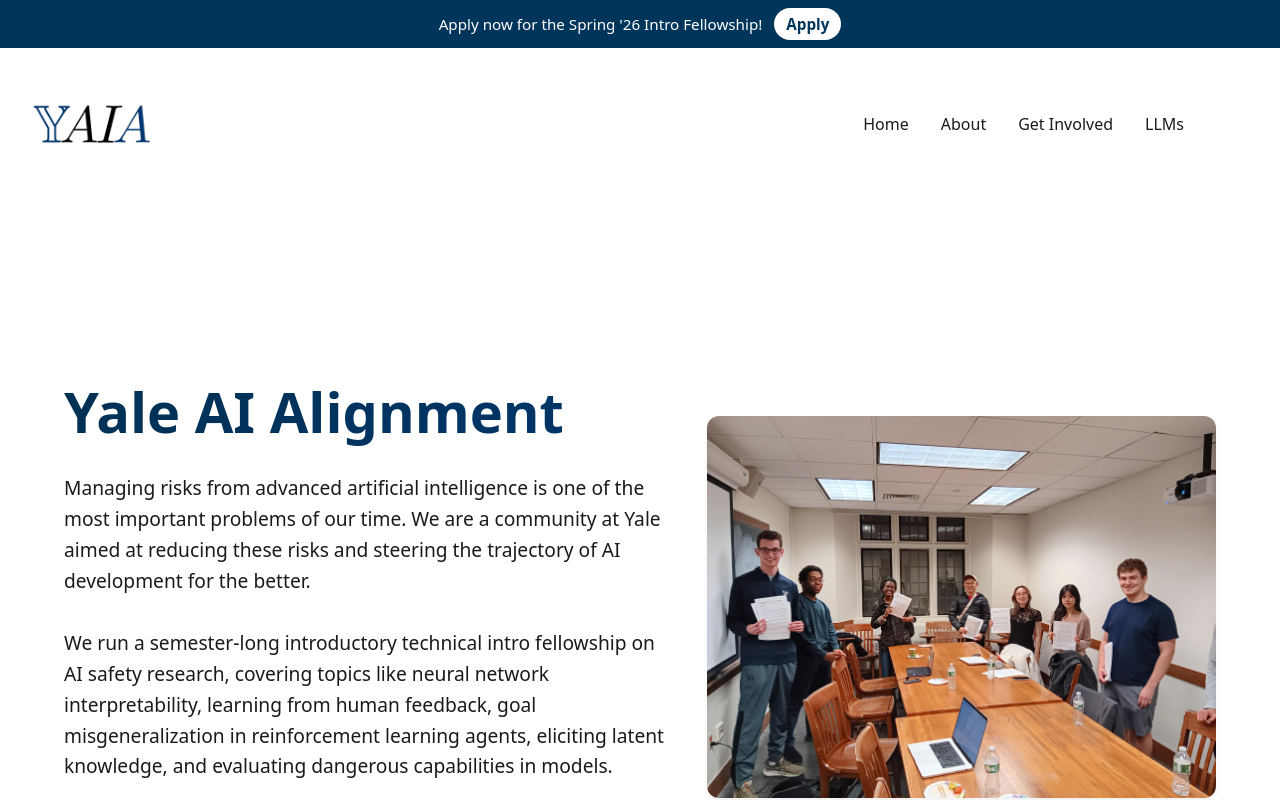
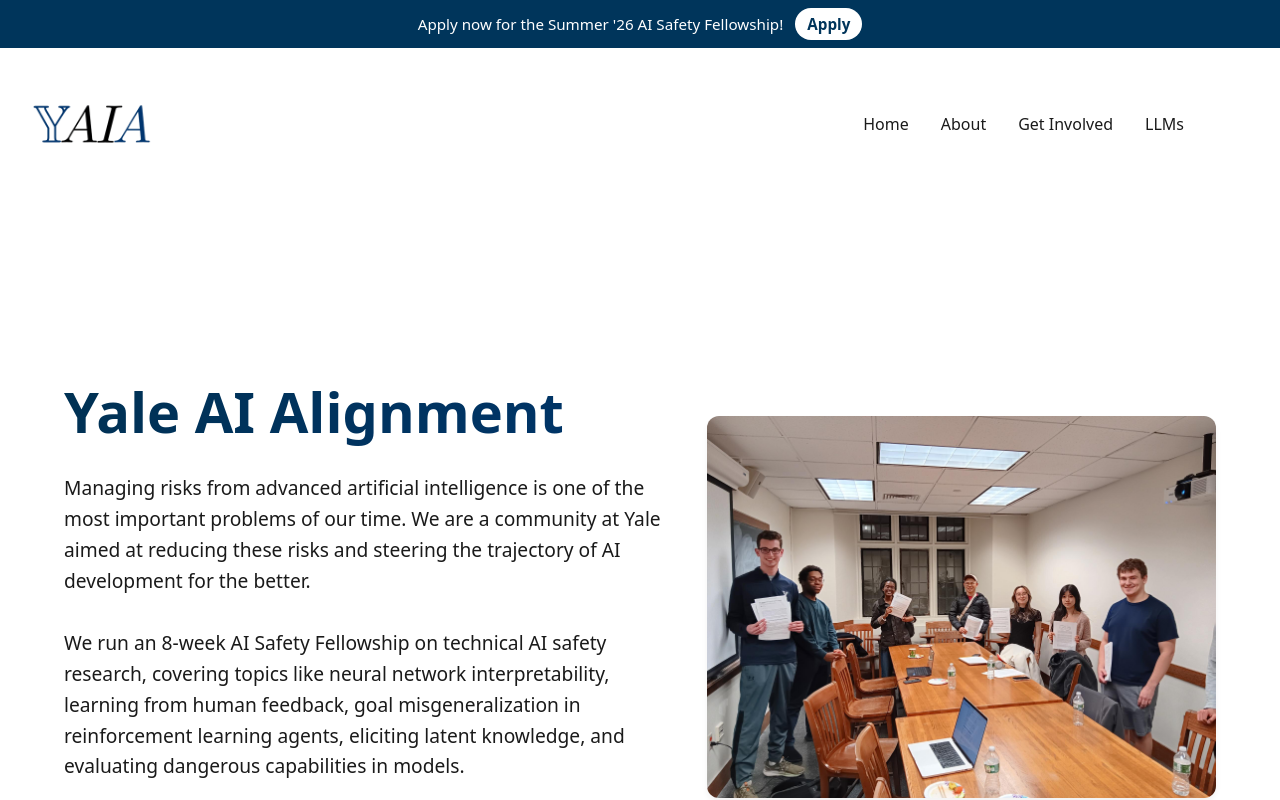
Before and after one commit to yejun-yun/yaleaia-website, a React (Create React App) app in the folder frontend/: page /#/ in a window 1280 px wide. Shown: the top 800 px of the page. Built offline with nearby package versions, Linux system fonts and the light colour scheme; no server answers.

Commit message:
update for summer '26

```diff
--- a/frontend/src/pages/About.js
+++ b/frontend/src/pages/About.js
@@ -1,7 +1,5 @@
 import React from 'react';
 import '../styles/About.css';
-import { Link } from 'react-router-dom';
-import WaveDivider from '../components/WaveDivider';
 
 function About() {
   return (
@@ -15,7 +13,7 @@
 
           <p>There could be catastrophic consequences if powerful AIs are developed without the appropriate safety measures. Bad actors could use AIs to design more potent chemical or biological weapons. Rampant automation and delegation of decisionmaking could result in our collective disempowerment and an inability to steer the course of history. An AI that develops internal goals during training that don't align with human values could seek to defeat humanity on its own accord. The economic incentives and geopolitical dynamics surrounding the "AI race" only make it harder to coordinate responsible AI development.</p>
 
-          <p>Thus, we believe managing risks from advanced artificial intelligence is one of the most important problems of our time. We are a community at Yale aimed at reducing these risks and steering the trajectory of AI development for the better. In addition to running our AI Safety Introductory Fellowship, we run a paper reading group, host workshops and socials, and engage the Yale community with discussion about AI safety.</p>
+          <p>Thus, we believe managing risks from advanced artificial intelligence is one of the most important problems of our time. We are a community at Yale aimed at reducing these risks and steering the trajectory of AI development for the better. In addition to running our AI Safety Fellowship, we run a paper reading group, host workshops and socials, and engage the Yale community with discussion about AI safety.</p>
 
           <p className="quote">"Mitigating the risk of extinction from AI should be a global priority alongside other societal-scale risks such as pandemics and nuclear war."<br/>
           <span className="quote-attribution">— Center for AI Safety, signed by hundreds of AI experts and public figures</span></p>
--- a/frontend/src/pages/Home.js
+++ b/frontend/src/pages/Home.js
@@ -1,24 +1,7 @@
 import React, { useState } from 'react';
 import { Link } from 'react-router-dom';
 import { Helmet } from 'react-helmet';
-import { useInView } from 'react-intersection-observer';
 import '../styles/Home.css';
-
-const FeatureCard = ({ icon, title, description }) => {
-  const [ref, inView] = useInView({
-    triggerOnce: true,
-    threshold: 0.1
-  });
-
-  return (
-    <div ref={ref} className={`feature-card ${inView ? 'visible' : ''}`}>
-      <div className="feature-icon">{icon}</div>
-      <h3>{title}</h3>
-      <p>{description}</p>
-    </div>
-  );
-};
-
 
 function Home() {
   const [showPhoto, setShowPhoto] = useState(true);
@@ -37,7 +20,7 @@
           <div className="hero-content">
             <h1 style={{color: 'inherit'}}>Yale AI Alignment</h1>
             <p className="hero-subtitle">Managing risks from advanced artificial intelligence is one of the most important problems of our time. We are a community at Yale aimed at reducing these risks and steering the trajectory of AI development for the better.</p>
-            <p className="hero-subtitle">We run a semester-long introductory technical intro fellowship on AI safety research, covering topics like neural network interpretability, learning from human feedback, goal misgeneralization in reinforcement learning agents, eliciting latent knowledge, and evaluating dangerous capabilities in models.</p>
+            <p className="hero-subtitle">We run an 8-week AI Safety Fellowship on technical AI safety research, covering topics like neural network interpretability, learning from human feedback, goal misgeneralization in reinforcement learning agents, eliciting latent knowledge, and evaluating dangerous capabilities in models.</p>
             <div className="hero-buttons">
               <Link to="https://forms.gle/vmNG2pdZBcdwdU1X6" className="primary-button" target="_blank" rel="noopener noreferrer">YAIA Interest Form</Link>
             </div>
--- a/frontend/src/pages/Involve.js
+++ b/frontend/src/pages/Involve.js
@@ -15,10 +15,10 @@
           <section className="fellowship-section">
             <div className="container">
               <div className="fellowship-content">
-                <h2>Introductory Technical AI Safety Fellowship</h2>
+                <h2>AI Safety Fellowship</h2>
                 <div className="fellowship-description">
                   <p>
-                    YAIA is offering an 8-week introductory reading group focused on AI safety, covering topics such as:
+                    YAIA is offering an 8-week AI Safety Fellowship focused on technical AI safety, covering topics such as:
                   </p>
                   <ul className="topics-list">
                     <li>Neural Network Interpretability</li>
@@ -31,7 +31,7 @@
                   </p>
                   <div className="cta-links">
                     <Link to="https://docs.google.com/document/d/10lIir6tAQUe51wpwwdt6ICdd7WtdAIlgkknOku79VDk/edit?usp=sharing" className="link-button secondary" target="_blank" rel="noopener noreferrer">View Curriculum</Link>
-                    <Link to="https://docs.google.com/forms/d/e/1FAIpQLScT6ig0l_TrJuYeR2ae4_9oCzWZXaeEdHCzF7WFqUi25HCiyw/viewform?usp=dialog" className="link-button primary" target="_blank" rel="noopener noreferrer">Apply for Fall '25</Link>
+                    <Link to="https://docs.google.com/forms/d/e/1FAIpQLSc5jqrujQSvH-N9sA7GN4bI1iBtV_YXxpnNxFuV4VYVlBT7nw/viewform?usp=sharing&ouid=109623917252404388178" className="link-button primary" target="_blank" rel="noopener noreferrer">Apply for Summer '26</Link>
                   </div>
                 </div>
 
--- a/frontend/src/pages/Notificationbar.js
+++ b/frontend/src/pages/Notificationbar.js
@@ -5,10 +5,10 @@
   return (
     <div className="notificationbar">
       <div className="notificationbar-content">
-        <span>Apply now for the Spring '26 Intro Fellowship!</span>
+        <span>Apply now for the Summer '26 AI Safety Fellowship!</span>
         <a
           className="notificationbar-link"
-          href="https://forms.gle/rMbm7rfHfFFx1mek6"
+          href="https://docs.google.com/forms/d/e/1FAIpQLSc5jqrujQSvH-N9sA7GN4bI1iBtV_YXxpnNxFuV4VYVlBT7nw/viewform?usp=sharing&ouid=109623917252404388178"
           target="_blank"
           rel="noopener noreferrer"
         >
```
Also changed, not shown: 1 other file (tests, documents, lock files or other folders).
